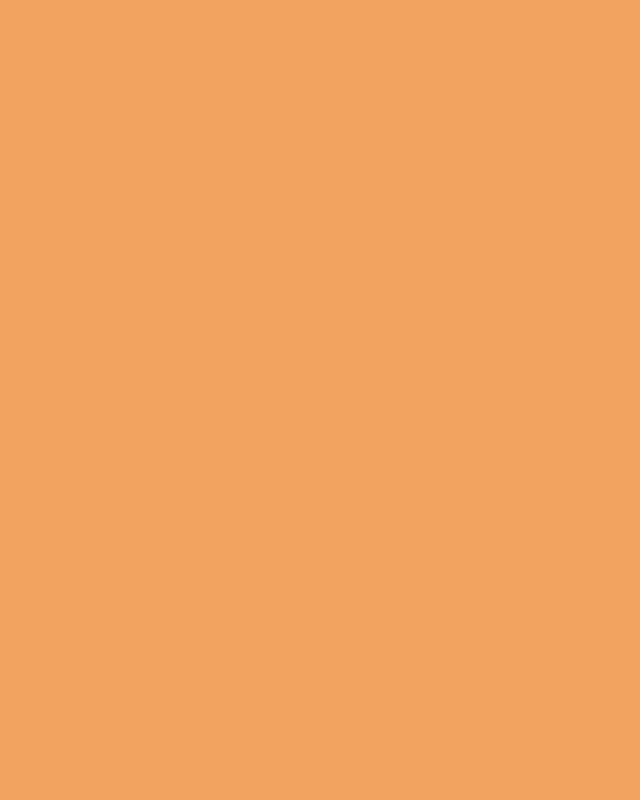
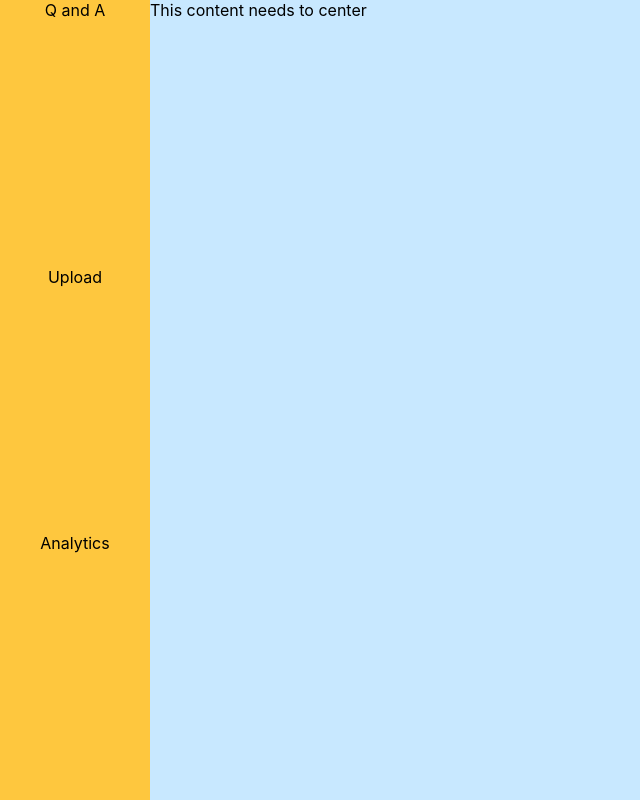
Before and after one commit to Dishant15/corvid-19-scan, a React (Create React App) app: page / in a window 1280 px wide. Shown: the whole page, without its empty margins (0-640 px from the left). Built offline with nearby package versions, Linux system fonts and the light colour scheme; no server answers.

Commit message:
integrating api and working on design

```diff
--- a/package.json
+++ b/package.json
@@ -6,6 +6,7 @@
     "@testing-library/jest-dom": "^4.2.4",
     "@testing-library/react": "^9.3.2",
     "@testing-library/user-event": "^7.1.2",
+    "axios": "^0.19.2",
     "node-sass": "^4.13.1",
     "react": "^16.13.1",
     "react-dom": "^16.13.1",
--- a/src/App.js
+++ b/src/App.js
@@ -1,10 +1,30 @@
-import React from 'react';
+import React, { useEffect } from 'react';
+import Axios from 'axios'
+
+import Sidebar from "./components/Sidebar";
+import Container from "./components/Container";
+
 import './App.scss';
 
 function App() {
+
+	const url = 'http://ec2-3-7-38-181.ap-south-1.compute.amazonaws.com/v1/api/bot/'
+
+	useEffect(() => {
+		Axios.post(url, {language : 'hindi'})
+			.then(res => {
+				console.log(res)
+			})
+			.catch(err => {
+				console.log(err)
+			})
+	}, [])
+
 	return (
 		<div id="App">
+			<Sidebar />
 
+			<Container />
 		</div>
 	);
 }
--- a/src/App.scss
+++ b/src/App.scss
@@ -1,8 +1,9 @@
-@import './styles/constants.scss';
+@import './global-styles/constants.scss';
 
 #App {
+  display: flex;
   text-align: center;
   min-height: 100vh;
 
-  background-color: $primary-color;
+  background-color: $accent-light;
 }
--- /dev/null
+++ b/src/components/Container.js
@@ -0,0 +1,11 @@
+import React from 'react';
+
+import "./Container.scss";
+
+export default () => {
+    return (
+        <div className='App-container'>
+            This content needs to center
+        </div>
+    )
+}
--- /dev/null
+++ b/src/components/Container.scss
@@ -0,0 +1,4 @@
+.App-container {
+    display: flex;
+    flex: 1;
+}
--- /dev/null
+++ b/src/components/Sidebar.js
@@ -0,0 +1,36 @@
+import React from 'react';
+
+import "./Sidebar.scss";
+
+export default () => (
+    <div className='sidebar-wrapper'>
+
+        <div className='sb-pill'>
+            <div className='sb-pill-icn'>
+
+            </div>
+            <div className='sb-pill-txt'>
+                Q and A
+            </div>
+        </div>
+
+        <div className='sb-pill'>
+            <div className='sb-pill-icn'>
+
+            </div>
+            <div className='sb-pill-txt'>
+                Upload
+            </div>
+        </div>
+
+        <div className='sb-pill'>
+            <div className='sb-pill-icn'>
+
+            </div>
+            <div className='sb-pill-txt'>
+                Analytics
+            </div>
+        </div>
+
+    </div>
+)
--- /dev/null
+++ b/src/components/Sidebar.scss
@@ -0,0 +1,13 @@
+@import '../global-styles/constants.scss';
+
+.sidebar-wrapper {
+    min-width: 150px;
+    display: flex;
+    flex-direction: column;
+    align-items: stretch;
+
+    .sb-pill {
+        flex: 1;
+        background-color: $accent-color;
+    }
+}
--- /dev/null
+++ b/src/global-styles/constants.scss
@@ -0,0 +1,6 @@
+$primary-color: #FEFFFF;
+
+$accent-color:#FEC73E;  // yellow accent
+$accent-secondary : #58ADF9; // blue accent
+$accent-light : #C8E8FF;    // light blue
+$accent-dark : #0D73E6      // dark blue
--- a/src/index.js
+++ b/src/index.js
@@ -1,6 +1,6 @@
 import React from 'react';
 import ReactDOM from 'react-dom';
-import './styles/index.css';
+import './global-styles/index.css';
 import App from './App';
 
 ReactDOM.render(
--- a/src/styles/constants.scss
+++ /dev/null
@@ -1 +0,0 @@
-$primary-color: sandybrown;
```
Also changed, not shown: src/global-styles/index.css (renamed from src/styles/index.css), 1 other file (tests, documents, lock files or other folders).
